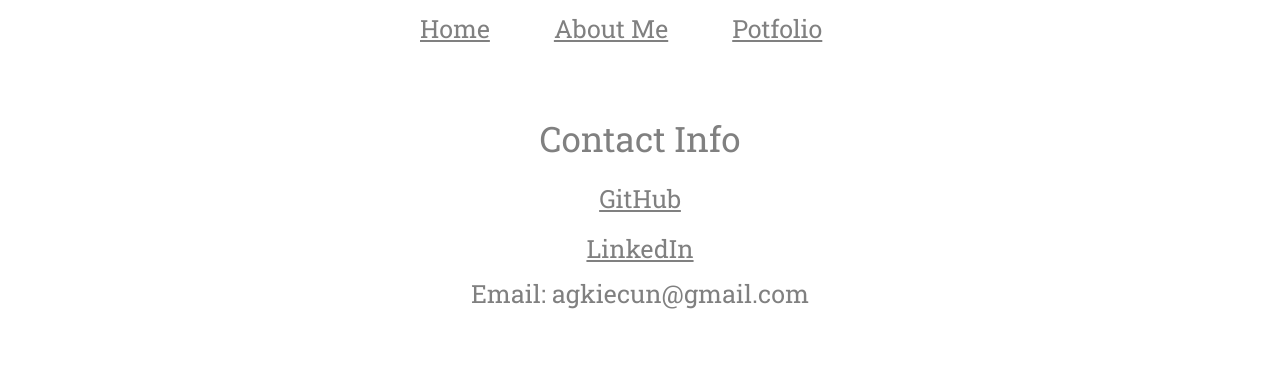
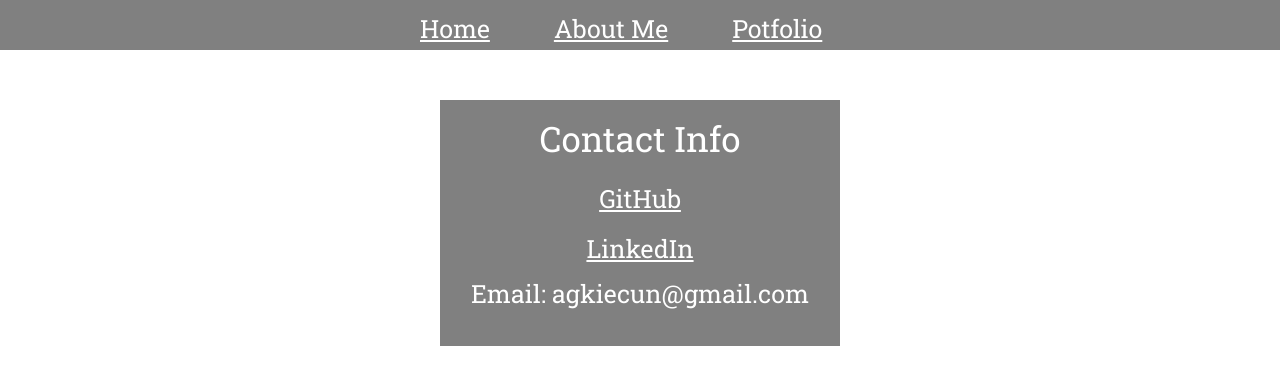
Before and after one commit to agatha12/Portfolio, a plain HTML site: page contact.html in a window 1280 px wide. Drawn offline with Linux system fonts and the light colour scheme.

Commit message:
contact grey

```diff
--- a/assets/css/style.css
+++ b/assets/css/style.css
@@ -148,12 +148,21 @@
 #contact{
     background-image: url(../images/keys.jpg)
 }
+#navcon {
+    background-color:grey;
+    width: 500px;
+    margin: 0 auto;
+}
+#headercon{
+    background-color: grey;
+    height: 50px;
+}
 #contactcontent {
     margin: 0 auto;
     font-family: 'Roboto Slab', serif;
     font-size: 25px;
     width: 400px;
-    background-color: white;
+    background-color:grey;
     margin-top: 50px;
     text-align:center;
 }
@@ -161,18 +170,19 @@
     font-size: 35px;
     margin: 30px;
     margin-top:1px;
-    color: grey;
+    color: white;
+
 }
 .contactlink {
     margin:20px;
-    color: grey;
+    color: white;
 }
 .contactlink:visited {
-    color:grey;
+    color:white;
 }
 #email{
     margin:20px;
-    color: grey;
+    color:white;
 }
 @media screen and (max-width: 768px) {
     #aboutcontent {
--- a/contact.html
+++ b/contact.html
@@ -10,12 +10,12 @@
     <link href="https://fonts.googleapis.com/css?family=Roboto+Slab" rel="stylesheet">
 </head>
 <body id="contact">
-        <section id="header">
-                <div id="nav">
+        <section id="headercon">
+                <div id="navcon">
                     <br>
-                        <a class="aboutlink" href="https://agatha12.github.io/Portfolio/index.html">Home</a>
-                        <a class="aboutlink" href="https://agatha12.github.io/Portfolio/about.html">About Me</a>
-                        <a class="aboutlink" href="https://agatha12.github.io/Portfolio/potfolio.html">Potfolio</a>
+                        <a class="prolink" href="https://agatha12.github.io/Portfolio/index.html">Home</a>
+                        <a class="prolink" href="https://agatha12.github.io/Portfolio/about.html">About Me</a>
+                        <a class="prolink" href="https://agatha12.github.io/Portfolio/potfolio.html">Potfolio</a>
                 </div>
             </section>
 
```
